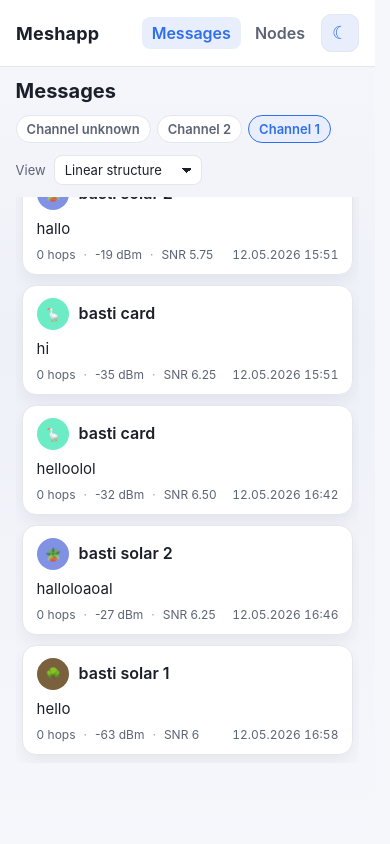
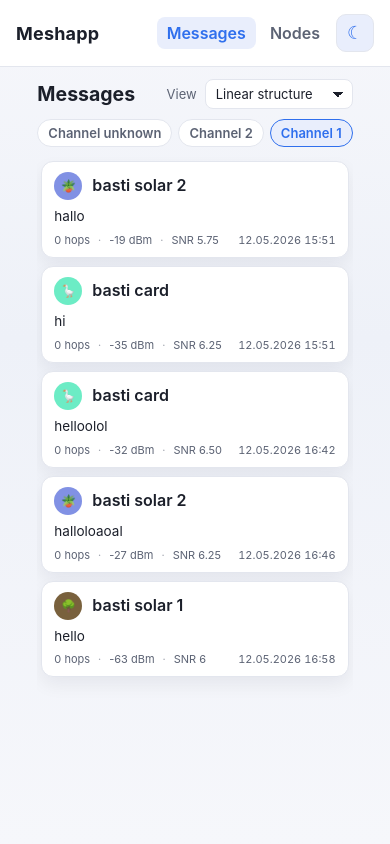
Before and after one commit to basti00/meshapp, a Flask app: page /messages/1 in a window 390 px wide. Run offline with Flask 3, Linux system fonts and the light colour scheme; data comes from the database, SQL or seed files in the repository.

Commit message:
Make message list fill viewport with single scrollbar; compact mobile toolbar and bubbles

```diff
--- a/static/style.css
+++ b/static/style.css
@@ -405,27 +405,47 @@ tbody tr:hover { background: var(--panel-hover); }
 }
 
 /* ---------- Messages page layout ---------- */
+/* On the messages route, lock the viewport so the message list is the only
+   scroller (no double scrollbar) and fills the page vertically. */
+html:has(.messages-page) { scrollbar-gutter: auto; }
+
+body:has(.messages-page) {
+  display: flex;
+  flex-direction: column;
+  height: 100dvh;
+  overflow: hidden;
+}
+
+body:has(.messages-page) main {
+  flex: 1 1 auto;
+  min-height: 0;
+  margin: 0 auto;
+  padding-top: clamp(12px, 3vw, 18px);
+  padding-bottom: 0;
+  display: flex;
+  flex-direction: column;
+}
+
 .messages-page {
   display: flex;
   flex-direction: column;
-  height: calc(100dvh - 160px);
-  min-height: 360px;
+  flex: 1 1 auto;
+  min-height: 0;
 }
-
-.messages-page h1 { margin: 0 0 12px; }
 
 .messages-toolbar { flex: 0 0 auto; }
 
-.messages-toolbar__controls {
+.messages-toolbar__top {
   display: flex;
   align-items: center;
   justify-content: space-between;
   gap: 12px;
-  flex-wrap: wrap;
-  margin-bottom: 12px;
+  margin-bottom: 10px;
 }
 
-.messages-toolbar__controls .channel-tabs { margin: 0; }
+.messages-toolbar__top h1 { margin: 0; }
+
+.messages-toolbar .channel-tabs { margin: 0 0 10px; }
 
 .structure-control { flex: 0 0 auto; }
 
@@ -890,6 +910,22 @@ button.msg-quote:hover .msg-quote__go { color: var(--accent); }
   tbody td { padding: 8px 6px; }
   .site-header { padding: 12px 14px; }
   .site-header .title { font-size: 18px; }
+
+  /* Scale message bubbles and text ~10% smaller to fit more on screen. */
+  .messages-page h1 { font-size: clamp(17px, 5vw, 20px); }
+  .message-list { gap: 8px; padding: 4px 4px 6px; }
+  .bubble { padding: 10px 12px; gap: 7px; border-radius: 12px; }
+  .bubble__body { font-size: 13.5px; }
+  .bubble__body--meta { font-size: 12px; }
+  .bubble__footer { font-size: 11px; }
+  .bubble__body--tapback { font-size: 12.5px; }
+  .bubble__emoji { font-size: 16px; }
+  .bubble .avatar { width: 28px; height: 28px; font-size: 12px; }
+  .bubble .avatar--small { font-size: 9px; }
+  .bubble .node-button__sub { font-size: 10px; }
+  .msg-quote__text { font-size: 12px; }
+  .msg-quote__label { font-size: 10px; }
+  .msg-node__children { margin-left: 12px; padding-left: 12px; }
 }
 
 @media (max-width: 560px) {
--- a/templates/messages.html
+++ b/templates/messages.html
@@ -3,20 +3,8 @@
 {% block content %}
 <div class="messages-page">
   <div class="messages-toolbar">
-    <h1>Messages</h1>
-    <div class="messages-toolbar__controls">
-      {% if channels %}
-        <div class="channel-tabs">
-          {% for channel in channels %}
-            {% set channel_label = "Channel " ~ (channel.channel_index if channel.channel_index is not none else (channel.channel_key or "?")) %}
-            <a href="{{ url_for('messages_channel', channel_key=channel.channel_key) }}"
-               class="{% if channel.channel_key == current_channel.channel_key %}active{% endif %}"
-               title="Key: {{ channel.channel_key }}">{{ channel_label }}</a>
-          {% endfor %}
-        </div>
-      {% else %}
-        <div></div>
-      {% endif %}
+    <div class="messages-toolbar__top">
+      <h1>Messages</h1>
       <label class="sort-control structure-control">
         <span>View</span>
         <select id="structure-select">
@@ -25,6 +13,16 @@
         </select>
       </label>
     </div>
+    {% if channels %}
+      <div class="channel-tabs">
+        {% for channel in channels %}
+          {% set channel_label = "Channel " ~ (channel.channel_index if channel.channel_index is not none else (channel.channel_key or "?")) %}
+          <a href="{{ url_for('messages_channel', channel_key=channel.channel_key) }}"
+             class="{% if channel.channel_key == current_channel.channel_key %}active{% endif %}"
+             title="Key: {{ channel.channel_key }}">{{ channel_label }}</a>
+        {% endfor %}
+      </div>
+    {% endif %}
   </div>
   <div id="messages-list" class="message-list" tabindex="0"></div>
 </div>
```
